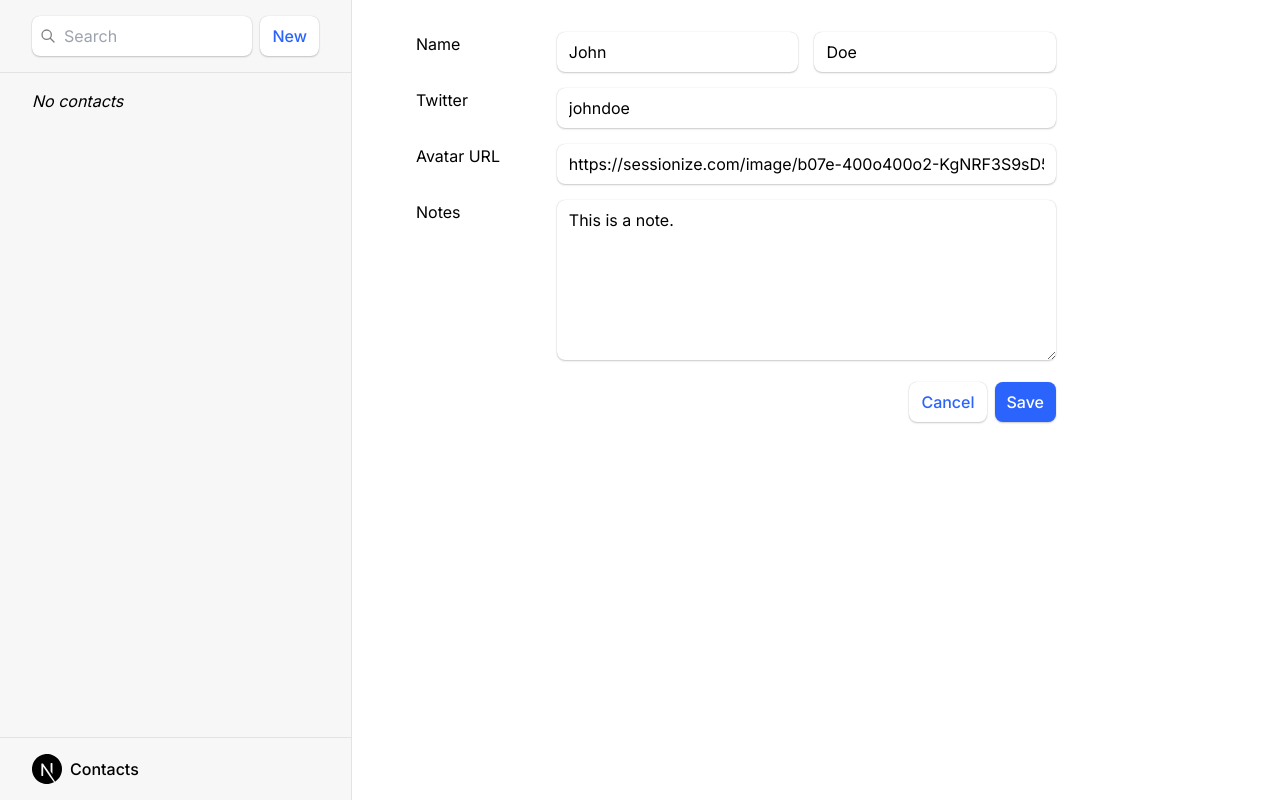
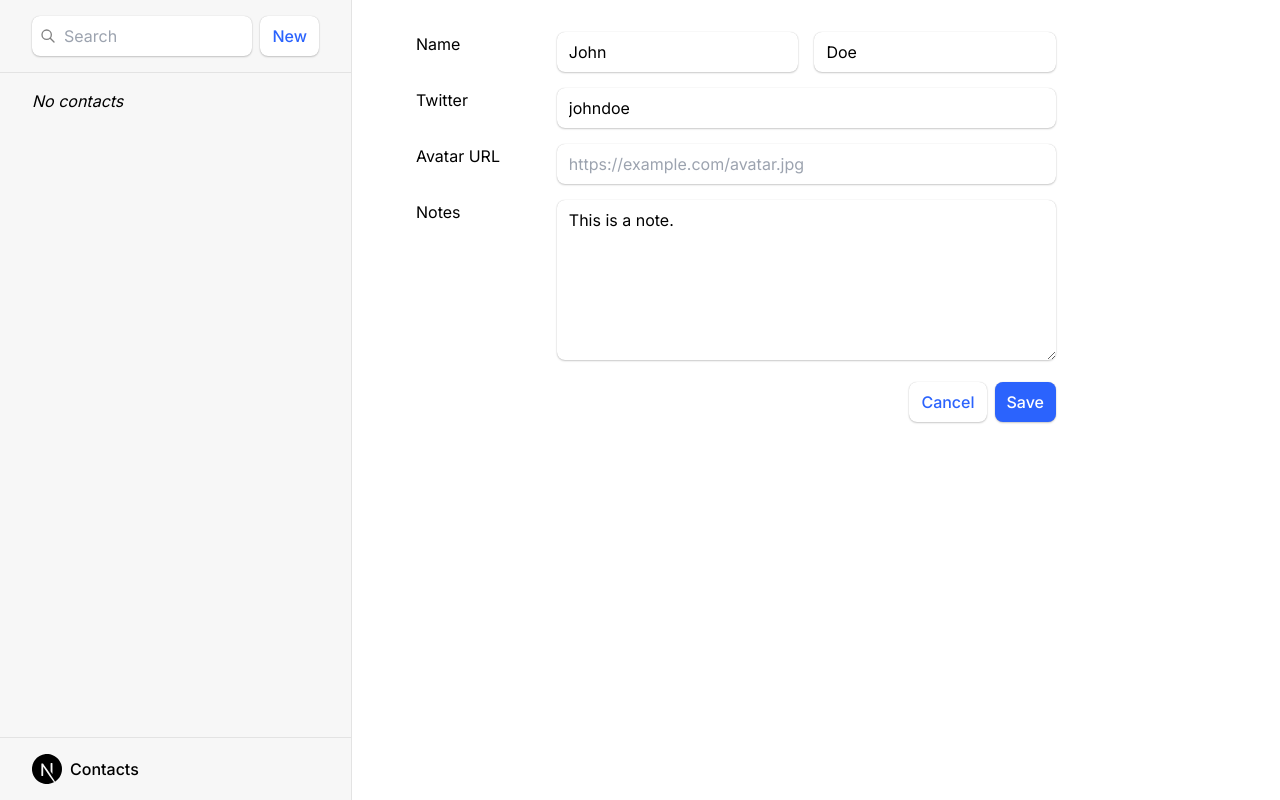
Before and after one commit to aurorascharff/rsc-workshop-2hr-starter, a Next.js app: page /contacts/1/edit in a window 1280 px wide. Built offline with nearby package versions, Linux system fonts and the light colour scheme.

Commit message:
Update dummy data

```diff
--- a/app/contacts/[contactId]/edit/page.tsx
+++ b/app/contacts/[contactId]/edit/page.tsx
@@ -10,7 +10,7 @@ type PageProps = {
 export default function EditContactPage({ params }: PageProps) {
   const contactId = decodeURIComponent(params.contactId);
   const contact: Contact = {
-    avatar: 'https://sessionize.com/image/b07e-400o400o2-KgNRF3S9sD5ZR4UsG7hG4g.jpg',
+    avatar: '',
     createdAt: new Date(),
     email: '',
     favorite: true,
--- a/app/contacts/[contactId]/page.tsx
+++ b/app/contacts/[contactId]/page.tsx
@@ -13,7 +13,7 @@ type PageProps = {
 export default function ContactPage({ params }: PageProps) {
   const contactId = decodeURIComponent(params.contactId);
   const contact: Contact = {
-    avatar: 'https://sessionize.com/image/b07e-400o400o2-KgNRF3S9sD5ZR4UsG7hG4g.jpg',
+    avatar: '',
     createdAt: new Date(),
     email: '',
     favorite: true,
```
